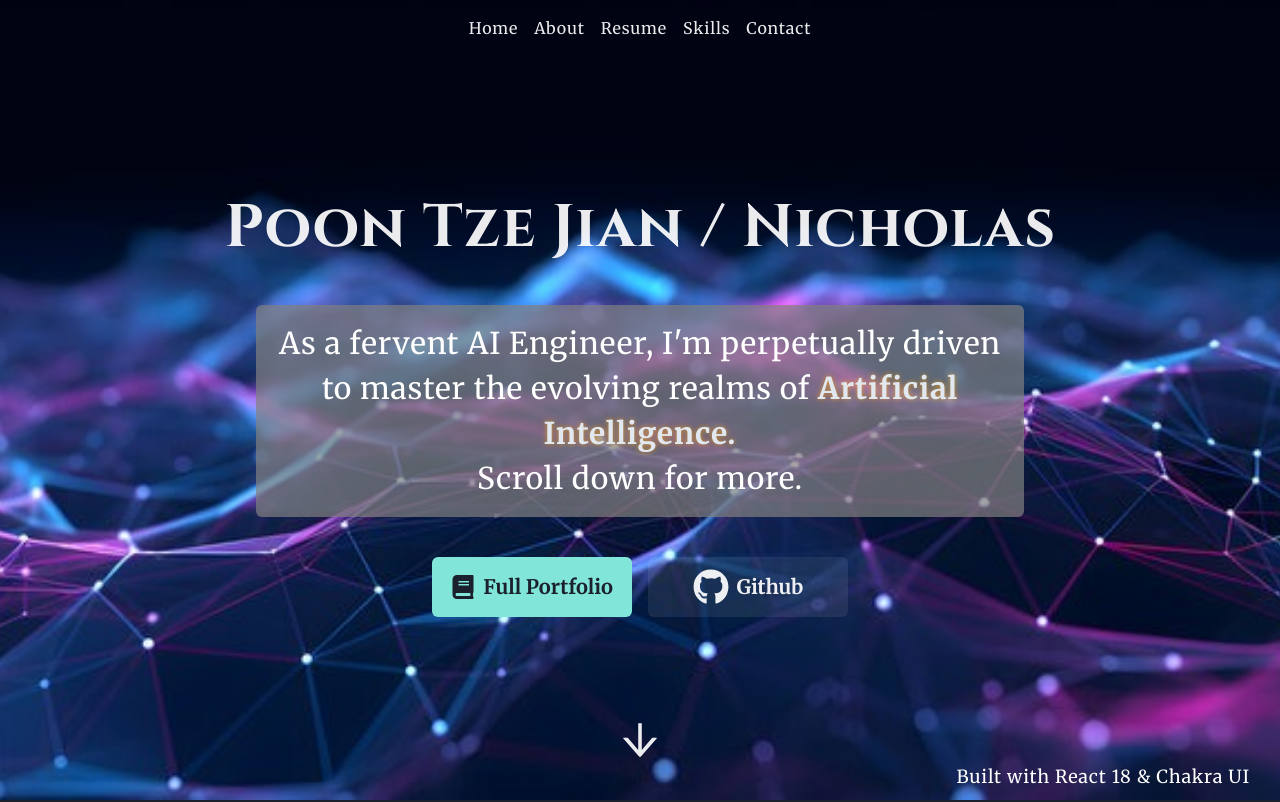
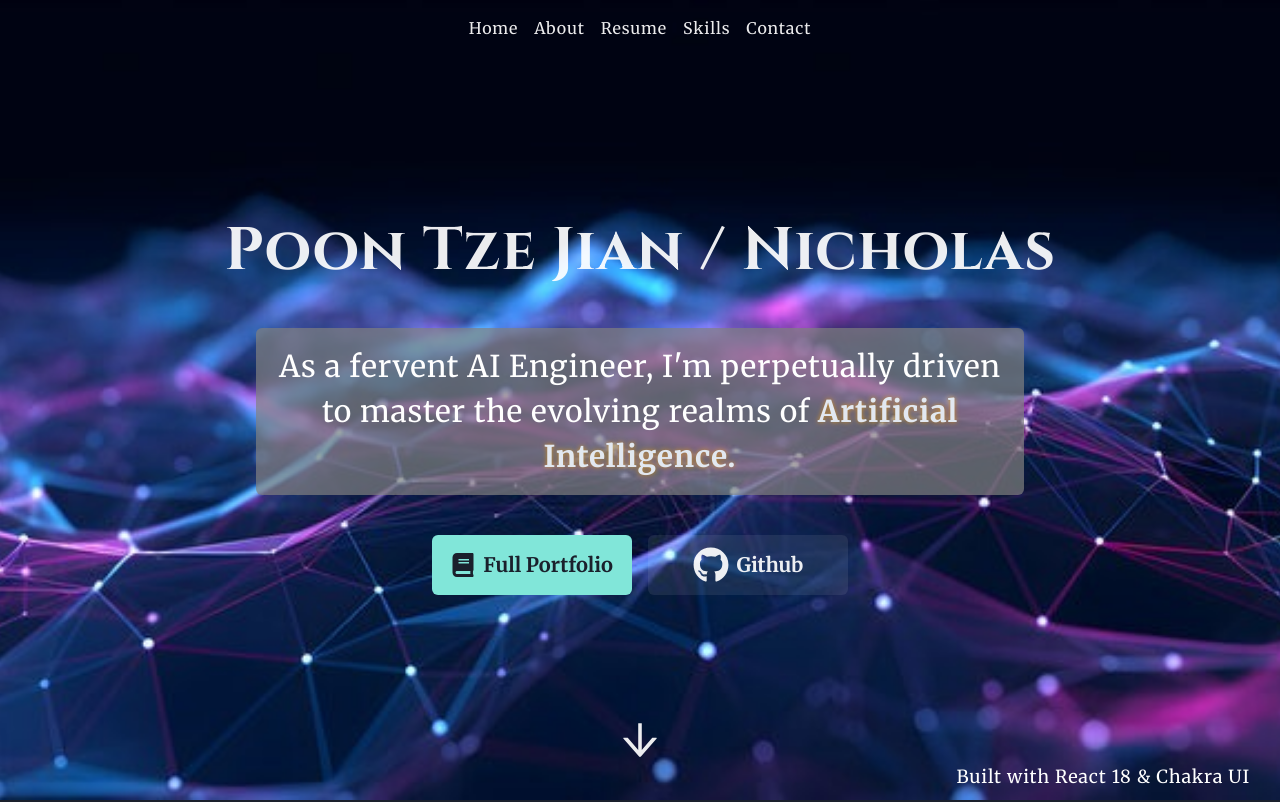
Before and after one commit to Solobrad/My-portfolio---React18, a React (Vite) app: page / in a window 1280 px wide. Shown: the top 802 px of the page. Built offline with nearby package versions, Linux system fonts and the light colour scheme.

Commit message:
removing text

```diff
--- a/src/components/Header.tsx
+++ b/src/components/Header.tsx
@@ -151,7 +151,6 @@ class Header extends Component<HeaderProps> {
                     Artificial Intelligence.
                   </Text>{" "}
                   <br />
-                  Scroll down for more.
                   {/* . Refining my expertise at the forefront by traversing latest{" "}
                   <Text
                     as="span"
```
